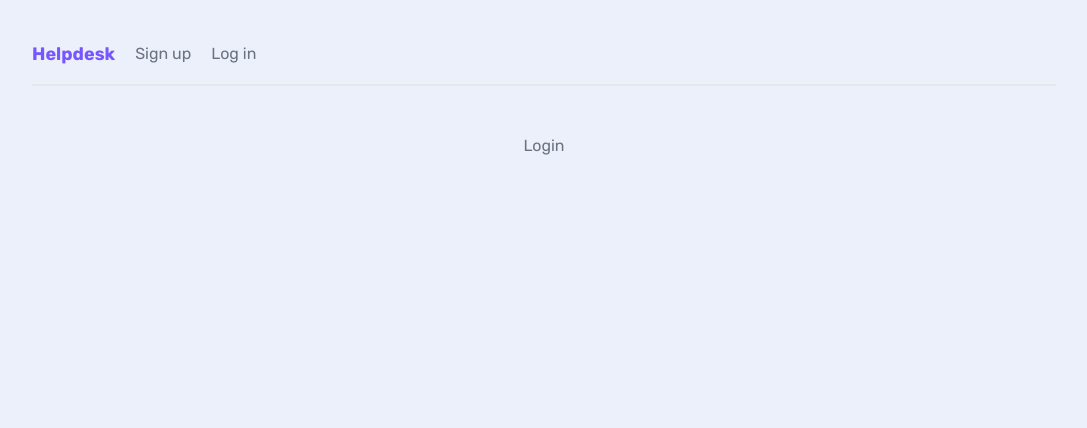
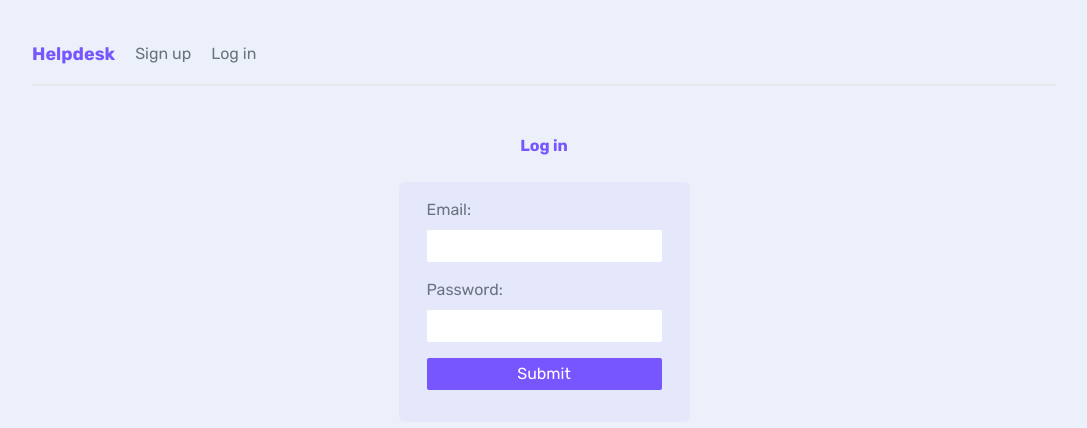
Before and after one commit to kalfada/nextjs-course, a Next.js app in the folder ex1-helpdesk-app/: page /login in a window 1280 px wide. Shown: the top 428 px of the page, without its empty margins (96-1183 px from the left). Built offline with nearby package versions, Linux system fonts and the light colour scheme.

Commit message:
add route handlers and supabase for auth

```diff
--- a/ex1-helpdesk-app/_data/db.json
+++ b/ex1-helpdesk-app/_data/db.json
@@ -22,18 +22,25 @@
       "user_email": "peach@netninja.dev"
     },
     {
-      "id": 4,
+      "id": "4",
       "title": "test ticket",
       "body": "need to check if working properly",
       "priority": "high",
       "user_email": "example@gmail.com"
     },
     {
-      "id": 5,
+      "id": "5",
       "title": "another test",
       "body": "test",
       "priority": "high",
       "user_email": "example@gmail.com"
+    },
+    {
+      "id": "837a",
+      "title": "test post req",
+      "body": "testing",
+      "user_email": "daniel@gmail.com",
+      "priority": "high"
     }
   ]
 }
--- /dev/null
+++ b/ex1-helpdesk-app/app/(auth)/AuthForm.jsx
@@ -0,0 +1,32 @@
+"use client"
+
+import { useState } from 'react'
+
+export default function AuthForm({ handleSubmit }) {
+    const [email, setEmail] = useState('')
+    const [password, setPassword] = useState('')
+
+    return (
+        <form onSubmit={e => handleSubmit(e, email, password)}>
+            <label>
+                <span>Email:</span>
+                <input
+                    type="email"
+                    value={email}
+                    onChange={e => setEmail(e.target.value)}
+                    required
+                />
+            </label>
+            <label>
+                <span>Password:</span>
+                <input
+                    type="password"
+                    value={password}
+                    onChange={e => setPassword(e.target.value)}
+                    required
+                />
+            </label>
+            <input className="btn-primary" type='submit' value="Submit" />
+        </form>
+    )
+}
--- a/ex1-helpdesk-app/app/(auth)/login/page.jsx
+++ b/ex1-helpdesk-app/app/(auth)/login/page.jsx
@@ -1,5 +1,20 @@
+"use client"
+
+import AuthForm from "../authForm"
+
 export default function Login() {
+
+    const handleSubmit = async (e, email, password) => {
+        e.preventDefault()
+        console.log({ email, password });
+    }
+
     return (
-        <main className="text-center">Login</main>
+        <main>
+            <h2 className="text-center">
+                Log in
+            </h2>
+            <AuthForm handleSubmit={handleSubmit} />
+        </main>
     )
 }
--- a/ex1-helpdesk-app/app/(auth)/signup/page.jsx
+++ b/ex1-helpdesk-app/app/(auth)/signup/page.jsx
@@ -1,5 +1,20 @@
+"use client"
+
+import AuthForm from "../authForm";
+
 export default function Signup() {
+
+    const handleSubmit = async (e, email, password) => {
+        e.preventDefault()
+        console.log('sign up', { email, password });
+    }
+
     return (
-        <main className="text-center">Signup</main>
+        <main className="text-center">
+            <h2 className="text-center">
+                Log in
+            </h2>
+            <AuthForm handleSubmit={handleSubmit} />
+        </main>
     )
 }
--- /dev/null
+++ b/ex1-helpdesk-app/app/api/tickets/[id]/route.js
@@ -0,0 +1,18 @@
+import { NextResponse } from "next/server"
+
+export const dynamic = 'force-dynamic'
+
+export async function GET(_, { params }) {
+    const { id } = params
+    const res = await fetch(`http://localhost:4000/tickets/${id}`)
+
+    if (!res.ok) {
+        return NextResponse.json({ error: 'cannot find the ticket' }, { status: 404 })
+    }
+
+    const ticket = await res.json()
+
+    return NextResponse.json(ticket, {
+        status: 200
+    })
+}
--- /dev/null
+++ b/ex1-helpdesk-app/app/api/tickets/route.js
@@ -0,0 +1,26 @@
+import { NextResponse } from "next/server"
+
+export const dynamic = 'force-dynamic'
+
+export async function GET() {
+    const res = await fetch('http://localhost:4000/tickets')
+
+    const tickets = await res.json()
+
+    return NextResponse.json(tickets, {
+        status: 200
+    })
+}
+
+export async function POST(req) {
+    const ticket = await req.json()
+    const res = await fetch('http://localhost:4000/tickets', {
+        method: 'POST',
+        headers: { "Content-Type": "application/json" },
+        body: JSON.stringify(ticket)
+    })
+    const newTicket = await res.json()
+    return NextResponse.json(newTicket, {
+        status: 201
+    })
+}
--- a/ex1-helpdesk-app/package.json
+++ b/ex1-helpdesk-app/package.json
@@ -10,6 +10,8 @@
     "server": "json-server --watch --port 4000 ./_data/db.json"
   },
   "dependencies": {
+    "@supabase/auth-helpers-nextjs": "^0.10.0",
+    "@supabase/supabase-js": "^2.43.1",
     "autoprefixer": "10.4.19",
     "eslint": "8.57.0",
     "eslint-config-next": "14.2.3",
```
Also changed, not shown: 1 other file (tests, documents, lock files or other folders).
